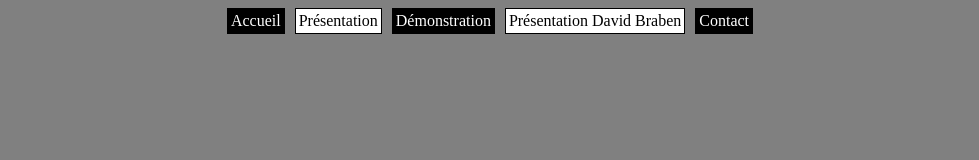
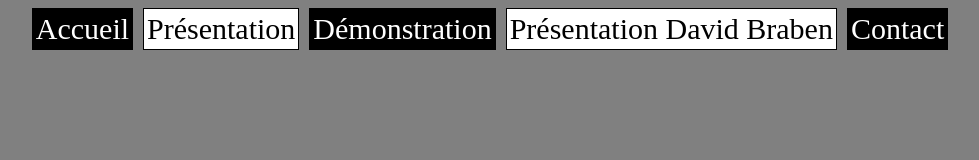
Before and after one commit to ObryanVerheyde/tp_14-02-17, a plain HTML site: page index.html in a window 1280 px wide. Shown: the whole page, without its empty margins (150-1129 px from the left). Drawn offline with Linux system fonts and the light colour scheme.

Commit message:
adjust size

```diff
--- a/css/style.css
+++ b/css/style.css
@@ -29,6 +29,7 @@ iframe
   padding:3px;
   border:1px solid black;
   cursor:pointer;
+  font-size: 30px;
 }
 
 .onglet_0
--- a/index.html
+++ b/index.html
@@ -2,7 +2,7 @@
 <html>
     <head>
         <meta charset="utf-8" />
-        <title>Un système d'onglet en javascript</title>
+        <title>TP 14-02-17</title>
         <link rel="stylesheet" href="css/style.css">
         <link rel="shortcut icon" href="images/favicon.ico">
         <script src="js/script.js"></script>
```
